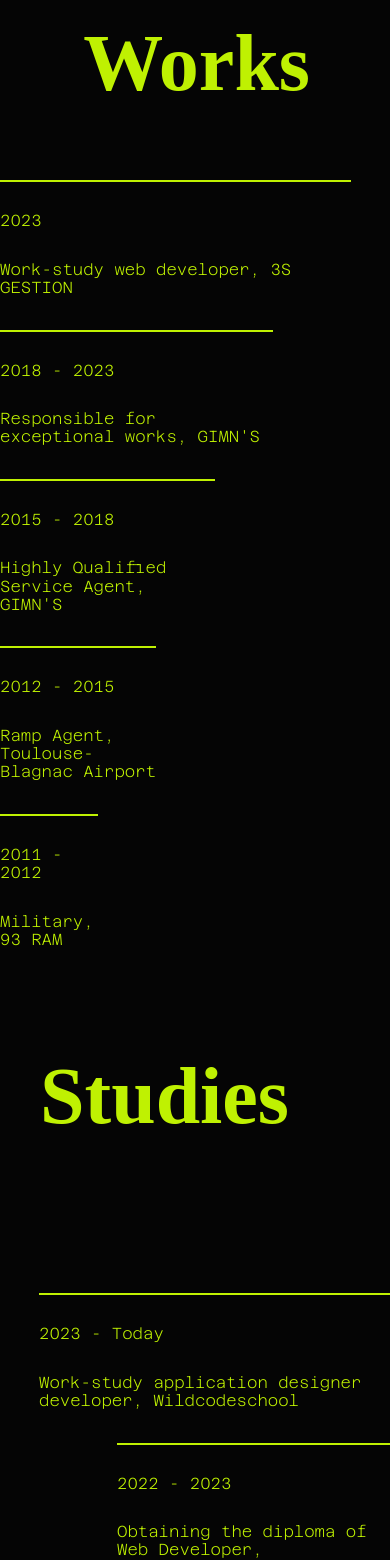
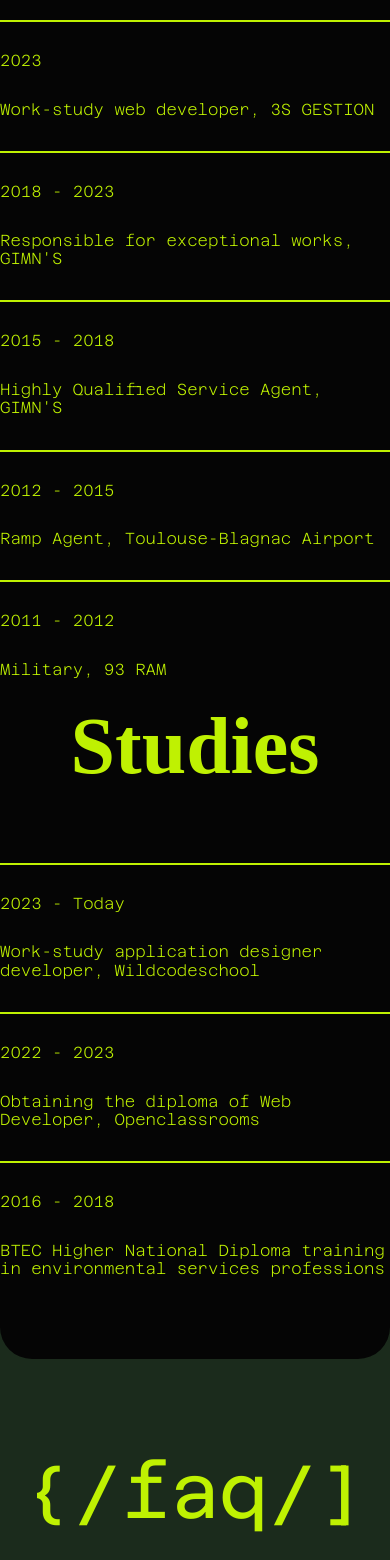
Before and after one commit to RomainRG31/Portfolio-2023, a React (Vite) app in the folder frontend/: page / in a window 390 px wide. Shown: the part 7436-8996 px from the top of the page. Built offline with nearby package versions, Linux system fonts and the light colour scheme; a web font is replaced by a local one.

Commit message:
fix problem media dataStudies

```diff
--- a/frontend/src/components/Footer/Footer.css
+++ b/frontend/src/components/Footer/Footer.css
@@ -85,6 +85,10 @@ a:visited {
     margin-top: 30px;
     & a {
       margin-top: 20px;
+      font-size: 22px;
+    }
+    & a:visited {
+      color: #bff102;
     }
   }
   .copyright {
@@ -101,6 +105,9 @@ a:visited {
     & a {
       font-size: 10px;
     }
+    & a:visited {
+      color: #bff102;
+    }
   }
   .g-container-footer {
     margin-top: 90px;
--- a/frontend/src/components/Projects/Projects.css
+++ b/frontend/src/components/Projects/Projects.css
@@ -8,14 +8,20 @@
 }
 
 .g-container-projects {
-  padding-left: 5em;
   margin-top: 70px;
+  width: 60%;
   & hr {
     background-color: #bff102;
     margin-bottom: 20px;
     height: 2px;
     border: none;
   }
+}
+
+.g-container-dataProjects {
+  display: flex;
+  flex-direction: column;
+  align-items: end;
 }
 .order {
   color: #bff102;
@@ -44,7 +50,14 @@
 
 .order-title {
   display: flex;
+  flex-direction: column;
   margin-top: 3em;
+}
+
+.container-order {
+  display: flex;
+  align-items: center;
+  flex-direction: column;
 }
 
 .container-dataProjects {
@@ -75,6 +88,7 @@
   }
 
   .g-container-projects {
-    padding: 1em;
+    padding: 0;
+    width: 100%;
   }
 }
--- a/frontend/src/components/Study/Study.css
+++ b/frontend/src/components/Study/Study.css
@@ -1,7 +1,9 @@
 .g-container-dataStudies {
   display: flex;
   flex-direction: column;
-  align-items: start;
+  font-family: AzeretL;
+  padding-bottom: 5em;
+  margin-top: 80px;
   gap: 2em;
   margin-top: 2em;
   & h2 {
@@ -23,4 +25,19 @@
   .studies-block {
     width: 100%;
   }
+
+  .g-container-dataStudies {
+    align-items: normal;
+    & div {
+      padding: 0 !important;
+      align-items: flex-start;
+    }
+    & h2 {
+      padding: 0;
+    }
+  }
+
+  .g-container-dataStudies {
+    align-items: normal;
+  }
 }
--- a/frontend/src/components/Study/Study.tsx
+++ b/frontend/src/components/Study/Study.tsx
@@ -7,10 +7,11 @@ interface IStudies {
 }
 
 const Studies = (props: IStudies & { index: number }) => {
-  const paddingLeft = props.index > 0 ? `${(props.index + 1) * 5}em` : "0";
-
+  const { year, study, index } = props;
+  const paddingLeft = index > 0 ? `${(index + 1) * 5}em` : "0";
   const worksRef = useRef(null);
   const controls = useAnimation();
+
   useEffect(() => {
     const handleIntersection = (entries) => {
       const [entry] = entries;
@@ -55,8 +56,8 @@ const Studies = (props: IStudies & { index: number }) => {
       className="studies-block"
       style={{ paddingLeft }}
     >
-      <p className="studies-year">{props.year}</p>
-      <p>{props.study}</p>
+      <p className="studies-year">{year}</p>
+      <p>{study}</p>
     </motion.div>
   );
 };
--- a/frontend/src/components/Why/Why.css
+++ b/frontend/src/components/Why/Why.css
@@ -17,7 +17,7 @@
 }
 
 .g-container-whyComponent {
-  width: 60%;
+  width: 70%;
 }
 .container-content {
   display: flex;
@@ -35,24 +35,23 @@
 .dropdownContent {
   font-family: AzeretL;
   font-size: 1.5em;
-  padding-right: 2em;
   margin-bottom: 2em;
+  & p {
+    text-align: center;
+  }
 }
 
 .faq-container {
   display: flex;
   justify-content: center;
-  margin-top: 1em;
+  margin-top: 10em;
   & p {
     font-family: RG;
+    font-size: 180px;
   }
 }
 
 @media screen and (max-width: 767px) {
-  .faq-container p {
-    font-size: 25px;
-  }
-
   .g-container-whyComponent {
     width: 100%;
     font-size: 20px;
@@ -83,7 +82,7 @@
   .faq-container {
     margin-top: 90px;
     & p {
-      font-size: 70px;
+      font-size: 75px;
     }
   }
 
--- a/frontend/src/components/Works/Works.css
+++ b/frontend/src/components/Works/Works.css
@@ -24,14 +24,6 @@
   & h2 {
     padding-right: 1em;
   }
-}
-.g-container-dataStudies {
-  display: flex;
-  font-family: AzeretL;
-  padding-bottom: 5em;
-  flex-direction: column;
-  align-items: end;
-  margin-top: 80px;
 }
 
 .container-works-header {
@@ -93,8 +85,15 @@ h2 {
     width: 100%;
   }
 
-  .works-block-reset-padding {
-    padding-right: 0;
+  .g-container-dataWorks {
+    align-items: normal;
+    & div {
+      padding: 0 !important;
+      align-items: flex-start;
+    }
+    & h2 {
+      padding: 0;
+    }
   }
 
   .g-container-roadmap {
@@ -103,10 +102,6 @@ h2 {
     & h2 {
       text-align: center;
     }
-  }
-
-  .g-container-dataStudies {
-    align-items: normal;
   }
 
   .h2-works {
--- a/frontend/src/components/Works/Works.tsx
+++ b/frontend/src/components/Works/Works.tsx
@@ -50,7 +50,7 @@ const Works = (props: IWorks & { index: number }) => {
 
   return (
     <motion.div
-      className={`works-block ${index > 0 ? "works-block-reset-padding" : ""}`}
+      className="works-block"
       style={{ paddingRight }}
       ref={worksRef}
       animate={controls}
```
